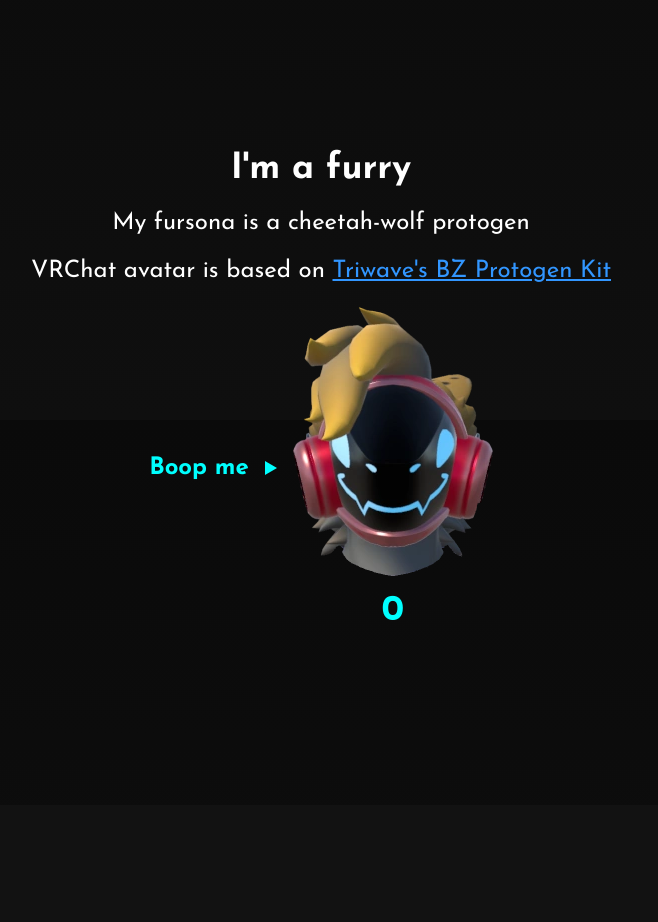
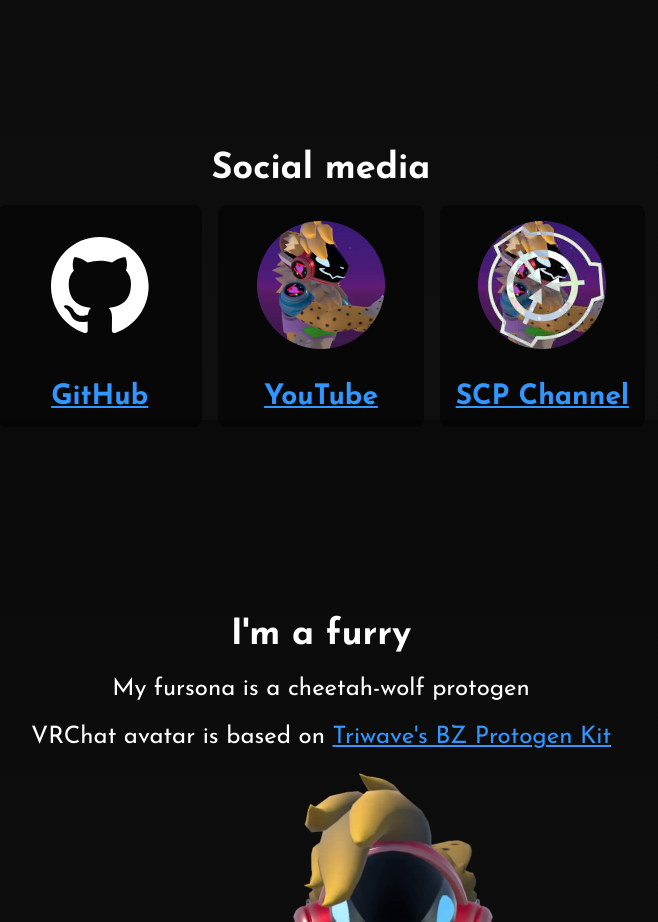
Before and after one commit to Axwabo/axwabo.github.io, a plain HTML site: page index.html in a window 1280 px wide. Shown: the part 1180-2102 px from the top of the page, without its empty margins (319-977 px from the left). Before the commit the page ends 1985 px from the top, so only its background shows below. Drawn offline with Linux system fonts and the light colour scheme.

Commit message:
social media section

```diff
--- a/index.html
+++ b/index.html
@@ -45,6 +45,31 @@
             </div>
         </div>
     </div>
+    <div id="socials">
+        <h2>Social media</h2>
+        <div id="socialsContainer">
+            <a href="https://github.com/Axwabo" target="Axwabo" class="social-card">
+                <div class="social-banner">
+                    <svg class="social-banner__image" width="98" height="96" xmlns="http://www.w3.org/2000/svg">
+                        <path fill-rule="evenodd" clip-rule="evenodd" d="M48.854 0C21.839 0 0 22 0 49.217c0 21.756 13.993 40.172 33.405 46.69 2.427.49 3.316-1.059 3.316-2.362 0-1.141-.08-5.052-.08-9.127-13.59 2.934-16.42-5.867-16.42-5.867-2.184-5.704-5.42-7.17-5.42-7.17-4.448-3.015.324-3.015.324-3.015 4.934.326 7.523 5.052 7.523 5.052 4.367 7.496 11.404 5.378 14.235 4.074.404-3.178 1.699-5.378 3.074-6.6-10.839-1.141-22.243-5.378-22.243-24.283 0-5.378 1.94-9.778 5.014-13.2-.485-1.222-2.184-6.275.486-13.038 0 0 4.125-1.304 13.426 5.052a46.97 46.97 0 0 1 12.214-1.63c4.125 0 8.33.571 12.213 1.63 9.302-6.356 13.427-5.052 13.427-5.052 2.67 6.763.97 11.816.485 13.038 3.155 3.422 5.015 7.822 5.015 13.2 0 18.905-11.404 23.06-22.324 24.283 1.78 1.548 3.316 4.481 3.316 9.126 0 6.6-.08 11.897-.08 13.526 0 1.304.89 2.853 3.316 2.364 19.412-6.52 33.405-24.935 33.405-46.691C97.707 22 75.788 0 48.854 0z" fill="#fff"/>
+                    </svg>
+                </div>
+                <h3>GitHub</h3>
+            </a>
+            <a href="https://youtube.com/@Axwabo" target="Axwabo - YouTube" class="social-card">
+                <div class="social-banner">
+                    <img class="social-banner__image" src="favicon.png" alt="Axwabo" loading="lazy" width="128" height="128">
+                </div>
+                <h3>YouTube</h3>
+            </a>
+            <a href="https://youtube.com/@AxwaboSCP" target="Axwabo's SCP Channel" class="social-card">
+                <div class="social-banner">
+                    <img class="social-banner__image" src="scp.webp" alt="Axwabo" loading="lazy" width="128" height="128">
+                </div>
+                <h3>SCP Channel</h3>
+            </a>
+        </div>
+    </div>
     <div id="furry">
         <h2>I'm a furry</h2>
         <p>My fursona is a cheetah-wolf protogen</p>
--- a/style.css
+++ b/style.css
@@ -97,6 +97,32 @@ a:visited {
     border-left: 0.5em solid currentColor;
 }
 
+#socials {
+    display: flex;
+    flex-direction: column;
+    align-items: center;
+}
+
+#socialsContainer {
+    display: grid;
+    grid-template-columns: repeat(3, 1fr);
+    gap: 1rem;
+}
+
+.social-card {
+    background-color: rgba(0, 0, 0, 0.5);
+    padding: 1rem;
+    border-radius: 0.5rem;
+    display: grid;
+    grid-template-rows: 1fr auto;
+    place-items: center;
+}
+
+.social-card h3 {
+    margin-bottom: 0;
+    white-space: nowrap;
+}
+
 #boopContainer {
     display: flex;
     justify-content: center;
@@ -137,6 +163,24 @@ a:visited {
     }
 }
 
+@supports (max-width: calc(1px + 1rem)) {
+    @media (max-width: calc(calc(128px + 4rem) * 3 + 2rem)) {
+        #socialsContainer {
+            grid-template-columns: unset;
+            grid-template-rows: repeat(auto-fit, 1fr);
+        }
+    }
+}
+
+@supports (not (max-width: calc(1px + 1rem))) {
+    @media (max-width: 650px) {
+        #socialsContainer {
+            grid-template-columns: unset;
+            grid-template-rows: repeat(auto-fit, 1fr);
+        }
+    }
+}
+
 @keyframes rainbow {
     0% {
         color: hsl(0, 100%, 50%);
```
Also changed, not shown: scp.webp (added).
